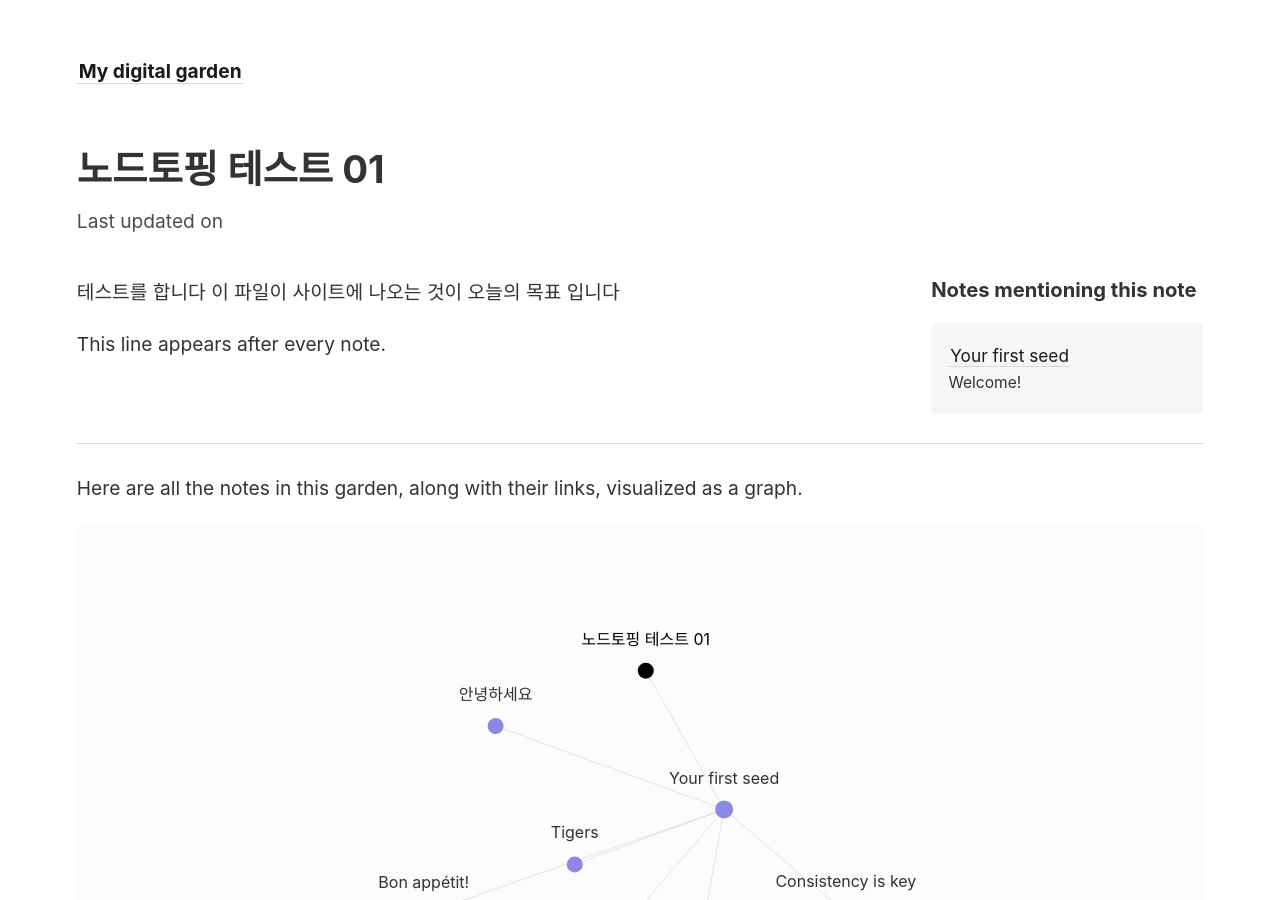
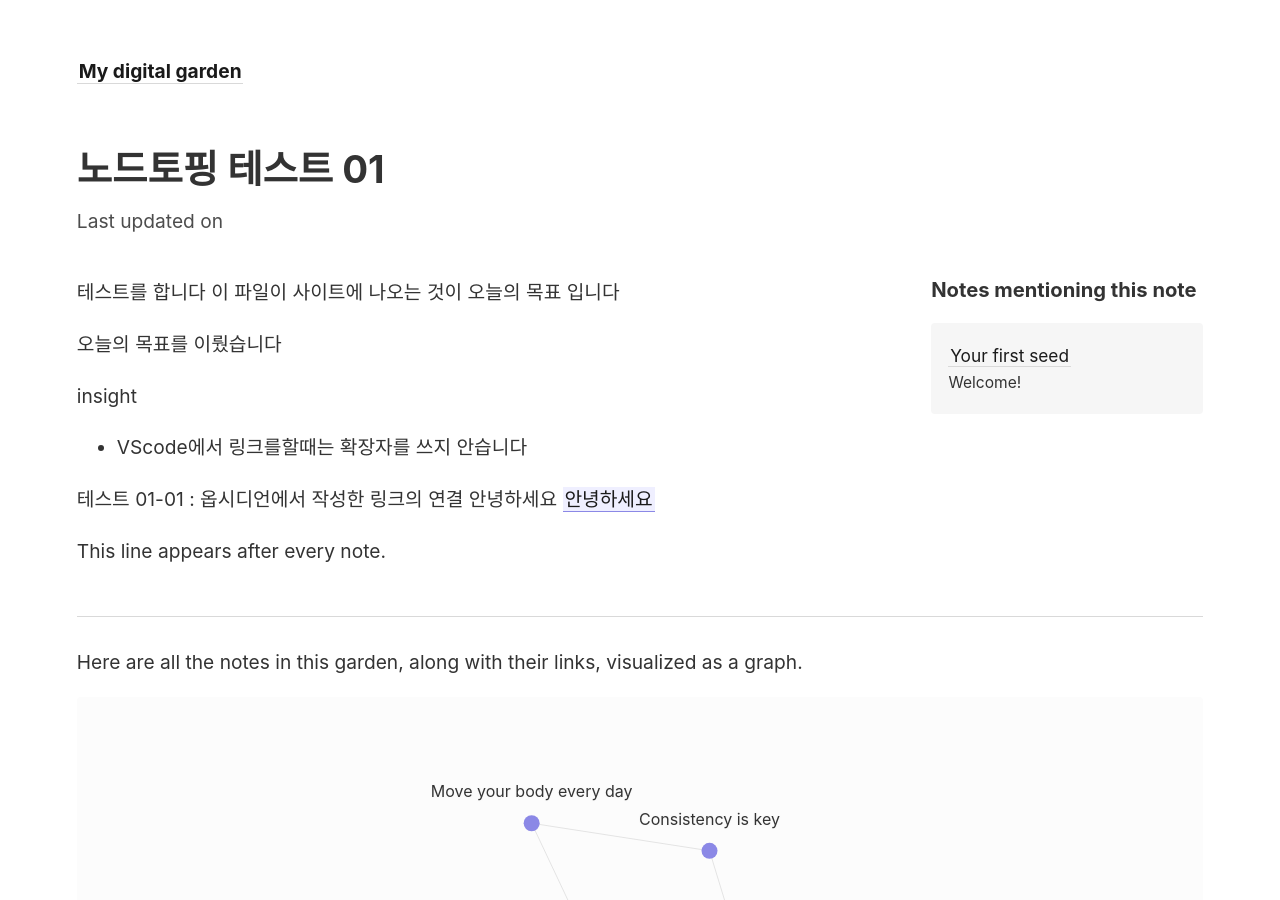
Before and after one commit to thelyver/NodeTopping, a Jekyll site: the page built from _notes/20241223_노드토핑 테스트 01.md, in a window 1280 px wide and 900 px high. Built offline with Jekyll 4.4.1, drawn with Linux system fonts in a browser that asks for light colours.

Commit message:
테스트01-01
옵시디언에서 작성한 링크 테스트

```diff
--- a/_notes/20241223_노드토핑 테스트 01.md
+++ b/_notes/20241223_노드토핑 테스트 01.md
@@ -9,3 +9,11 @@ creation_date: 2024-12-23T01:09:00
 
 테스트를 합니다
 이 파일이 사이트에 나오는 것이 오늘의 목표 입니다
+
+오늘의 목표를 이뤘습니다
+
+insight
+ - VScode에서 링크를할때는 확장자를 쓰지 안습니다
+
+테스트 01-01 : 옵시디언에서 작성한 링크의 연결
+안녕하세요 [[안녕하세요]]
```
